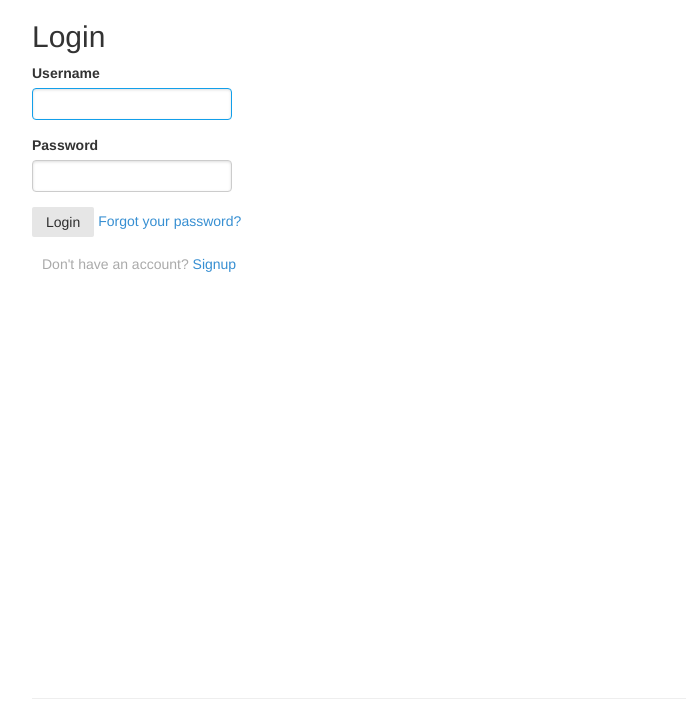
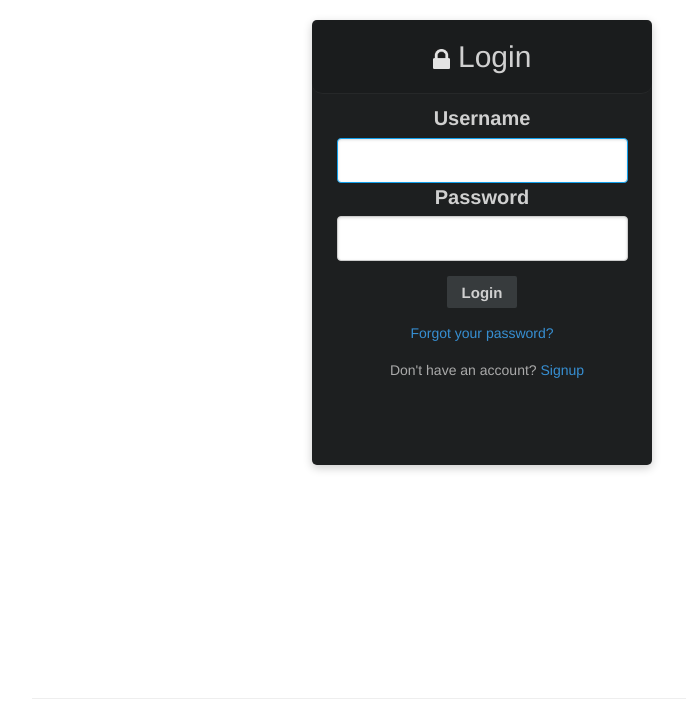
Before and after one commit to Tikam02/Online-Trending, a Django app: page /login/ in a window 1280 px wide. Shown: the part 62-767 px from the top of the page, without its empty margins (158-844 px from the left). Run offline with Django 3.2, Linux system fonts and the light colour scheme; some libraries are stand-ins or nearby versions.

Commit message:
register login ui

```diff
--- /dev/null
+++ b/apex/apex/static/css/register.css
@@ -0,0 +1,56 @@
+
+#container-login {
+    background-color: #1D1F20;
+    position: relative;
+    top: 20%;
+    margin: auto;
+    width: 340px;
+    height: 445px;
+    border-radius: 0.35em;
+    box-shadow: 0 3px 10px 0 rgba(0, 0, 0, 0.2);
+    text-align: center;
+}
+#title {
+	color: #D0D0D0;
+    position: relative;
+    background-color: #1A1C1D;
+    width: 100%;
+    padding: 20px 0px;
+    border-radius: 0.35em;
+    font-size: 30px;
+    border-bottom: 1px solid rgba(255, 255, 255, 0.05);
+    text-align : center;
+}
+#invert{
+	filter: invert(89%);
+	height: 20px;
+  	width: 5%;
+  	background-color: #1A1C1D;
+}
+#submit{
+	text-align: center;
+	background-color: #373b3d;
+	color: #D0D0D0;
+	font-size: 15px;
+	font-weight:bold;
+}
+#container-signup {
+    background-color: #1D1F20;
+    position: relative;
+    top: 20%;
+    margin: auto 10%;
+    border-radius: 0.35em;
+    box-shadow: 0 3px 10px 0 rgba(0, 0, 0, 0.2);
+}
+#invert_s{
+    filter: invert(89%);
+    height: 22px;
+    width: 20px;
+    background-color: #1A1C1D;
+}
+#form{
+    padding: 0% 0% 2% 4.5% ;
+}
+#having_account{
+    color: #D0D0D0;
+}
--- a/apex/apex/templates/registration/login.html
+++ b/apex/apex/templates/registration/login.html
@@ -4,6 +4,7 @@
 
 {% block stylesheet %}
   <link href="{% static 'css/registration.css' %}" rel="stylesheet">
+  <link rel="stylesheet"  href=" {% static 'css/register.css' %}" >
 {% endblock %}
 
 {% block javascript %}
@@ -17,16 +18,25 @@
 {% block menu %}{% endblock %}
 
 {% block content %}
-  <h2>Login</h2>
+<div id="container-login" >
+  <h2 id="title">
+   <img src="{% static 'img/lock.png' %}" id="invert">
+	Login
+  </h2>
   <form method="post">
+  	<div style="color: #D0D0D0; font-size:  20px; ">
     {% csrf_token %}
     {% include 'includes/form.html' %}
+    </div>
     <div>
-      <button type="submit">Login</button>
+      <button type="submit" id="submit">Login</button>
+  </div>
+  <div>
       <a href="#">Forgot your password?</a>
     </div>
     <div>
       <span>Don't have an account? <a href="{% url 'signup' %}">Signup</a></span>
     </div>
   </form>
+</div>
 {% endblock %}
```
Also changed, not shown: apex/apex/templates/registration/signup.html (+11 -3 lines), apex/apex/static/img/key.png (added), apex/apex/static/img/lock.png (added), apex/apex/static/img/username.png (added).
